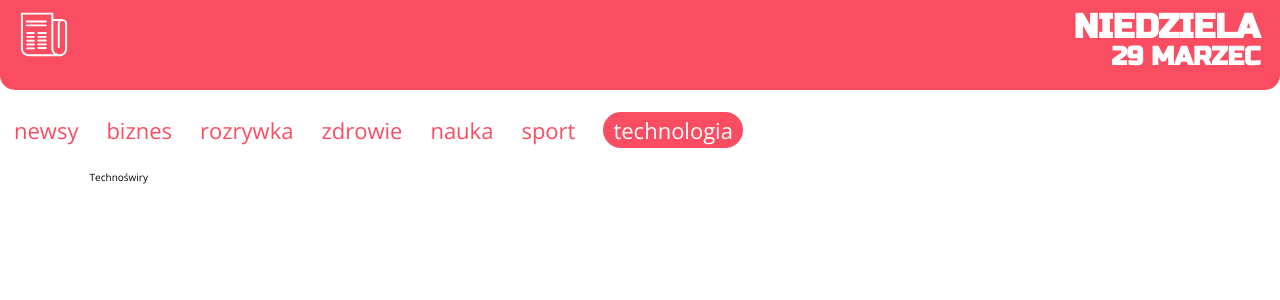
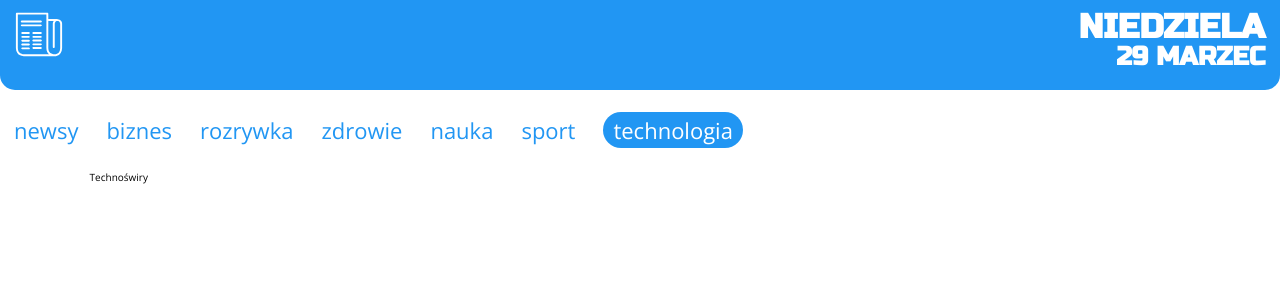
Before and after one commit to Wiiktor22/NewsApp, a React (Create React App) app: page /technology in a window 1280 px wide. Shown: the top 300 px of the page. Built offline with nearby package versions, Linux system fonts and the light colour scheme.

Commit message:
Update Header + Nav, add ThemeContext

```diff
--- a/src/App.js
+++ b/src/App.js
@@ -11,6 +11,7 @@ import Health from './components/views/Health';
 import Science from './components/views/Science';
 import Sports from './components/views/Sports';
 import Technology from './components/views/Technology';
+import MyThemeContextProvider from './components/context/ThemeContext';
 
 const GlobalStyle = createGlobalStyle`
     * {
@@ -36,6 +37,7 @@ const App = () => {
     return (
         <BrowserRouter>
             <GlobalStyle />
+            <MyThemeContextProvider>
             <Wrapper>
                 <Header />
                 <Nav />
@@ -52,6 +54,7 @@ const App = () => {
                     </Switch>
                 </PageWrapper>
             </Wrapper>
+            </MyThemeContextProvider>
         </BrowserRouter>
     );
 }
--- /dev/null
+++ b/src/components/context/ThemeContext.js
@@ -0,0 +1,26 @@
+import React, { createContext } from 'react';
+
+export const MyThemeContext = createContext();
+
+class MyThemeContextProvider extends React.Component {
+    state = {
+        colors: {
+            main: '#FA4D61',
+            business: '#6d4c41',
+            entertaiment: '#ffa726',
+            health: '#38c942',
+            science: '#7e57c2',
+            sports: '#26a69a',
+            technology: '#2196f3'
+        }
+    }
+    render() {
+        return (
+            <MyThemeContext.Provider value={{...this.state}}>
+                {this.props.children}
+            </MyThemeContext.Provider>
+        )
+    }
+}
+
+export default MyThemeContextProvider;
--- a/src/components/layout/header/Header.js
+++ b/src/components/layout/header/Header.js
@@ -1,15 +1,17 @@
-import React from 'react';
+import React, { useContext } from 'react';
 import styled from 'styled-components';
 import Date from './Date/Date';
 import NewsImg from './../../../assets/news.svg';
+import { useLocation } from 'react-router-dom';
+import { MyThemeContext } from '../../context/ThemeContext';
 
 const HeaderWrapper = styled.header`
     display: flex;
     justify-content: space-between;
-    padding: 10px 20px;
+    padding: 10px 15px;
     height: 90px;
     width: 100%;
-    background-color: #FA4D61;
+    background-color: ${({ theme }) => theme};
     border-radius: 0 0 15px 15px;
 `;
 
@@ -19,8 +21,31 @@ const Logo = styled.img`
 `;
 
 const Header = () => {
+    let location = useLocation();
+    const { colors } = useContext(MyThemeContext);
+    const getTheme = () => {
+        switch (location.pathname) {
+            case '/':
+                return colors.main
+            case '/business':
+                return colors.business
+            case '/entertaiment':
+                return colors.entertaiment
+            case '/technology':
+                return colors.technology
+            case '/science':
+                return colors.science
+            case '/health':
+                return colors.health
+            case '/sports':
+                return colors.sports
+            default:
+                return colors.main
+        }
+    }
     return (
-        <HeaderWrapper>
+        <HeaderWrapper theme={getTheme()}>
+            {console.log(colors)}
             <Logo src={NewsImg} />
             <Date />
         </HeaderWrapper>
--- a/src/components/layout/nav/Nav.css
+++ /dev/null
@@ -1,24 +0,0 @@
-nav::-webkit-scrollbar {
-    display: none;
-}
-
-nav {
-    -ms-overflow-style: none;
-}
-
-nav a {
-    display: inline-block;
-    text-decoration: none;
-    font-size: 2.2rem;
-    margin: 0 14px;
-    color: #FA4D61;
-    font-weight: 400;
-    outline: none;
-}
-
-nav a.selected {
-    background-color: #FA4D61;
-    color: white;
-    border-radius: 20px;
-    padding: 3px 10px;
-}
--- a/src/components/layout/nav/Nav.js
+++ b/src/components/layout/nav/Nav.js
@@ -1,7 +1,8 @@
-import React from 'react';
+import React, { useContext } from 'react';
 import styled from 'styled-components';
 import { NavLink } from 'react-router-dom';
-import './Nav.css';
+import { useLocation } from 'react-router-dom';
+import { MyThemeContext } from './../../context/ThemeContext';
 
 const NavWrapper = styled.nav`
     display: flex;
@@ -9,22 +10,64 @@ const NavWrapper = styled.nav`
     align-items: center;
     height: 10vh;
     width: 100%;
-    color: #FA4D61;
+    color: ${({ theme }) => theme };
     overflow-x: scroll;
     overflow-y: hidden;
     white-space: nowrap;
+    -ms-overflow-style: none;
+    &::-webkit-scrollbar {
+        display: none;
+    }
+`;
+
+const SectionLink = styled(NavLink)`
+    color: ${({ theme }) => theme };
+    display: inline-block;
+    text-decoration: none;
+    font-size: 2.2rem;
+    margin: 0 14px;
+    font-weight: 400;
+    outline: none;
+    &.active {
+        background-color: ${({ theme }) => theme };
+        color: white;
+        border-radius: 20px;
+        padding: 3px 10px;
+    }
 `;
 
 const Nav = () => {
+    let location = useLocation();
+    const { colors } = useContext(MyThemeContext);
+    const getTheme = () => {
+        switch (location.pathname) {
+            case '/':
+                return colors.main
+            case '/business':
+                return colors.business
+            case '/entertaiment':
+                return colors.entertaiment
+            case '/technology':
+                return colors.technology
+            case '/science':
+                return colors.science
+            case '/health':
+                return colors.health
+            case '/sports':
+                return colors.sports
+            default:
+                return colors.main
+        }
+    }
     return (
         <NavWrapper>
-            <NavLink exact to="/" activeClassName="selected" >newsy</NavLink>
-            <NavLink to="/business" activeClassName="selected">biznes</NavLink>
-            <NavLink to="/entertaiment" activeClassName="selected">rozrywka</NavLink>
-            <NavLink to="/health" activeClassName="selected">zdrowie</NavLink>
-            <NavLink to="/science" activeClassName="selected">nauka</NavLink>
-            <NavLink to="/sports" activeClassName="selected">sport</NavLink>
-            <NavLink to="/technology" activeClassName="selected">technologia</NavLink>
+            <SectionLink exact to="/" theme={getTheme()}>newsy</SectionLink>
+            <SectionLink to="/business" theme={getTheme()}>biznes</SectionLink>
+            <SectionLink to="/entertaiment" theme={getTheme()}>rozrywka</SectionLink>
+            <SectionLink to="/health" theme={getTheme()}>zdrowie</SectionLink>
+            <SectionLink to="/science" theme={getTheme()}>nauka</SectionLink>
+            <SectionLink to="/sports" theme={getTheme()}>sport</SectionLink>
+            <SectionLink to="/technology" theme={getTheme()}>technologia</SectionLink>
         </NavWrapper>
     );
 }
```
